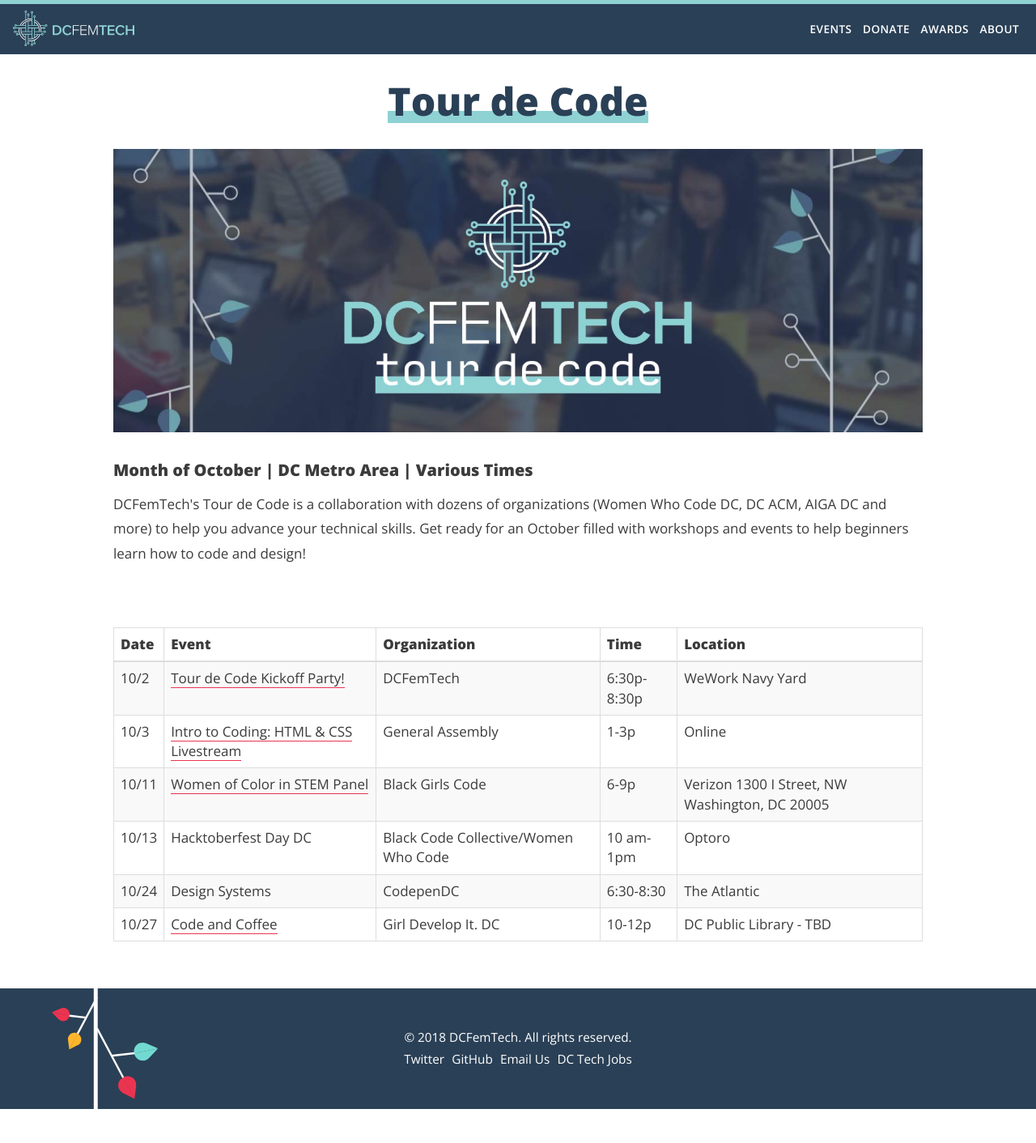
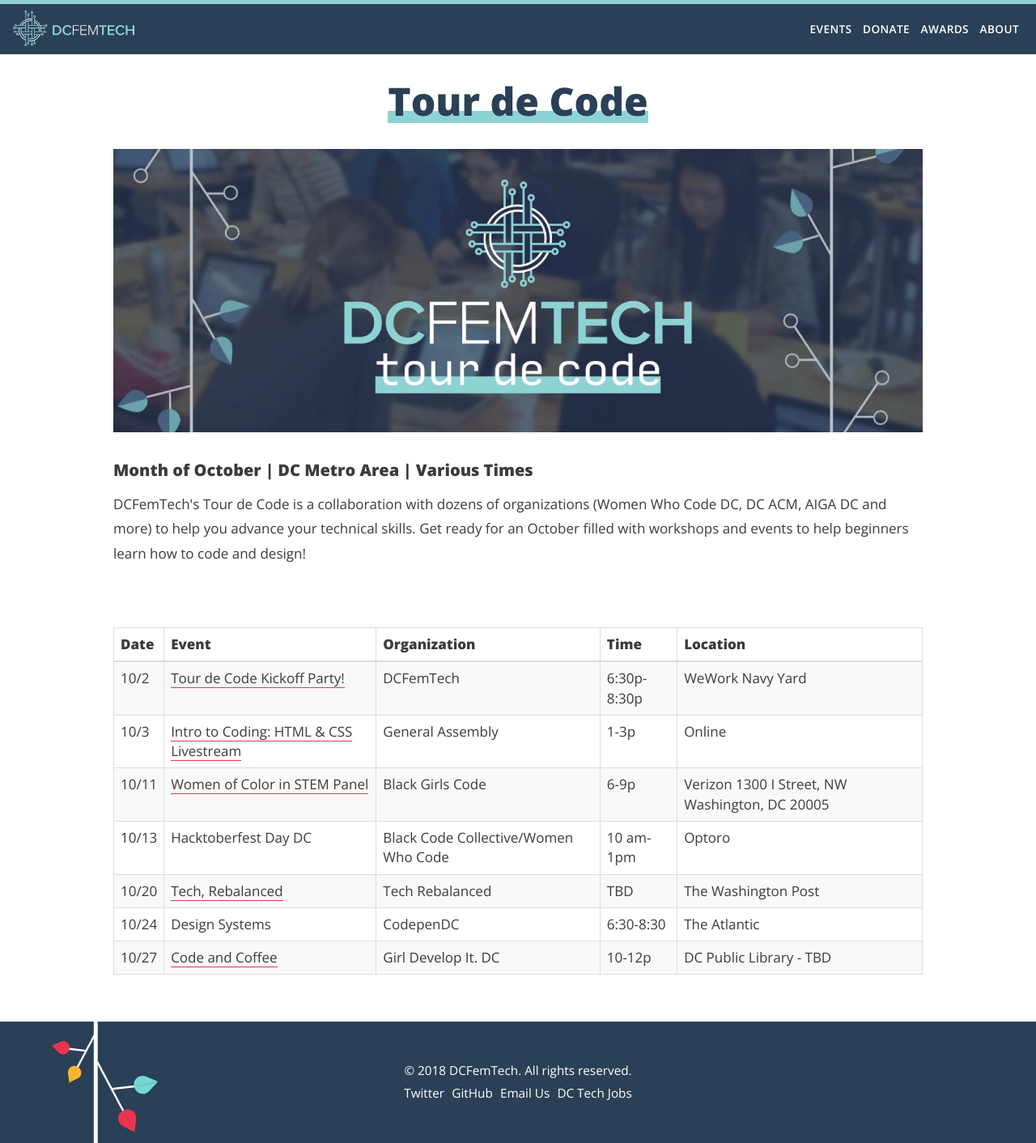
Before and after one commit to dcfemtech/dcfemtech.github.io, a Jekyll site: the page built from _events/tourdecode-2018.md, in a window 1280 px wide. Shown: the whole page at 81% size. Built offline with Jekyll 4.4.1, drawn with Linux system fonts in a browser that asks for light colours; before the commit the page ends 1370 px from its top, so only the background shows below that.

Commit message:
tech rebalanced

```diff
--- a/_events/tourdecode-2018.md
+++ b/_events/tourdecode-2018.md
@@ -17,12 +17,12 @@
 redirect_from:
   - /tourdecode
 ---
-
 | Date  | Event                                    | Organization                         | Time        | Location                                       |
 |-------|------------------------------------------|--------------------------------------|-------------|------------------------------------------------|
 | 10/2  | [Tour de Code Kickoff Party!](https://www.eventbrite.com/e/dcfemtech-tour-de-code-kickoff-tickets-50239125577)              | DCFemTech                            | 6:30p-8:30p |  WeWork Navy Yard                    |
 | 10/3  | [Intro to Coding: HTML & CSS Livestream](https://generalassemb.ly/education/intro-to-coding-html-css-livestream/washington-dc/55447)   | General Assembly                     | 1-3p        | Online                                         |
 | 10/11 | [Women of Color in STEM Panel](https://www.eventbrite.com/e/black-girls-code-dc-chapter-presents-women-of-color-in-stem-career-panel-tickets-49154598728)             | Black Girls Code                     | 6-9p        | Verizon 1300 I Street, NW Washington, DC 20005 |
 | 10/13 | Hacktoberfest Day DC                     | Black Code Collective/Women Who Code | 10 am-1pm   | Optoro                                         |
+| 10/20 | [Tech, Rebalanced](https://techladyhackathon.org/) | Tech Rebalanced | TBD | The Washington Post |
 | 10/24 | Design Systems                           | CodepenDC                            | 6:30-8:30   | The Atlantic                                   |
 | 10/27 | [Code and Coffee](https://www.meetup.com/Girl-Develop-It-DC/events/rbcszpyxnbkc/)                          | Girl Develop It. DC                  | 10-12p      | DC Public Library - TBD                        |
```
